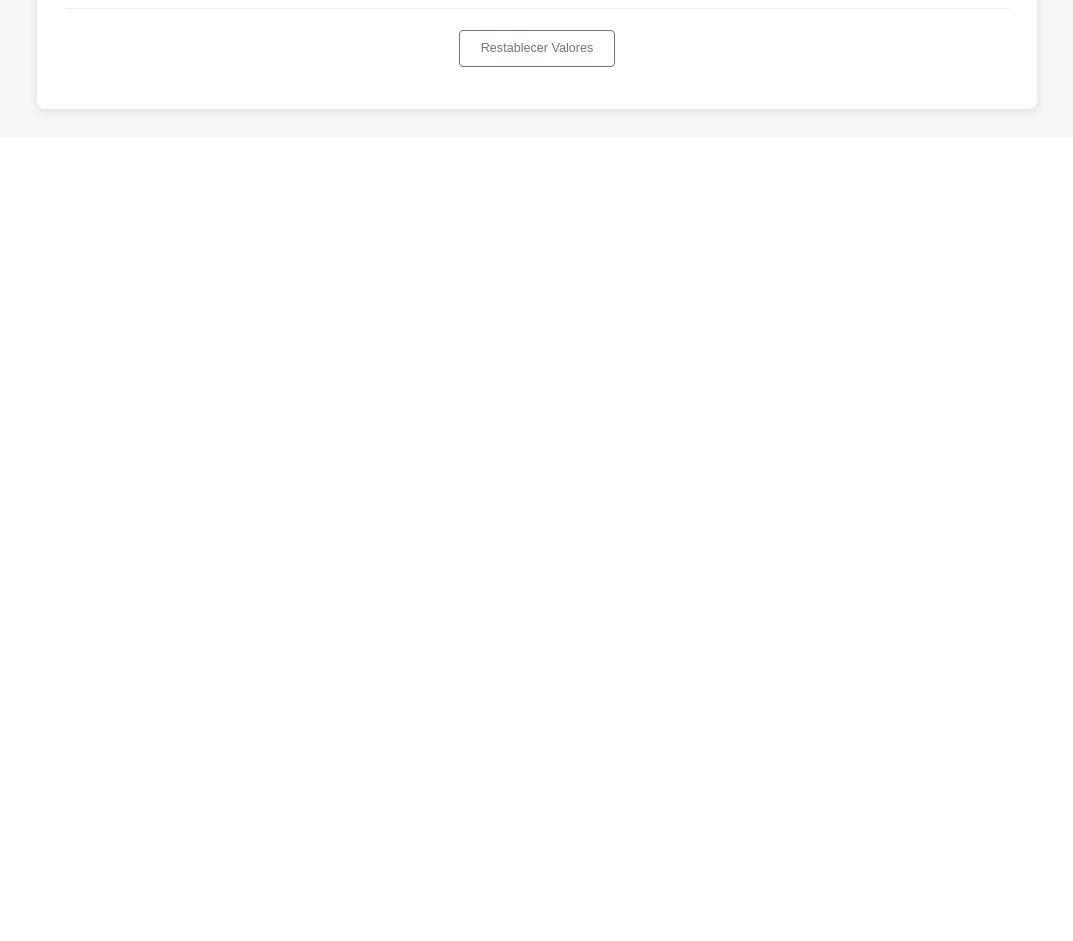
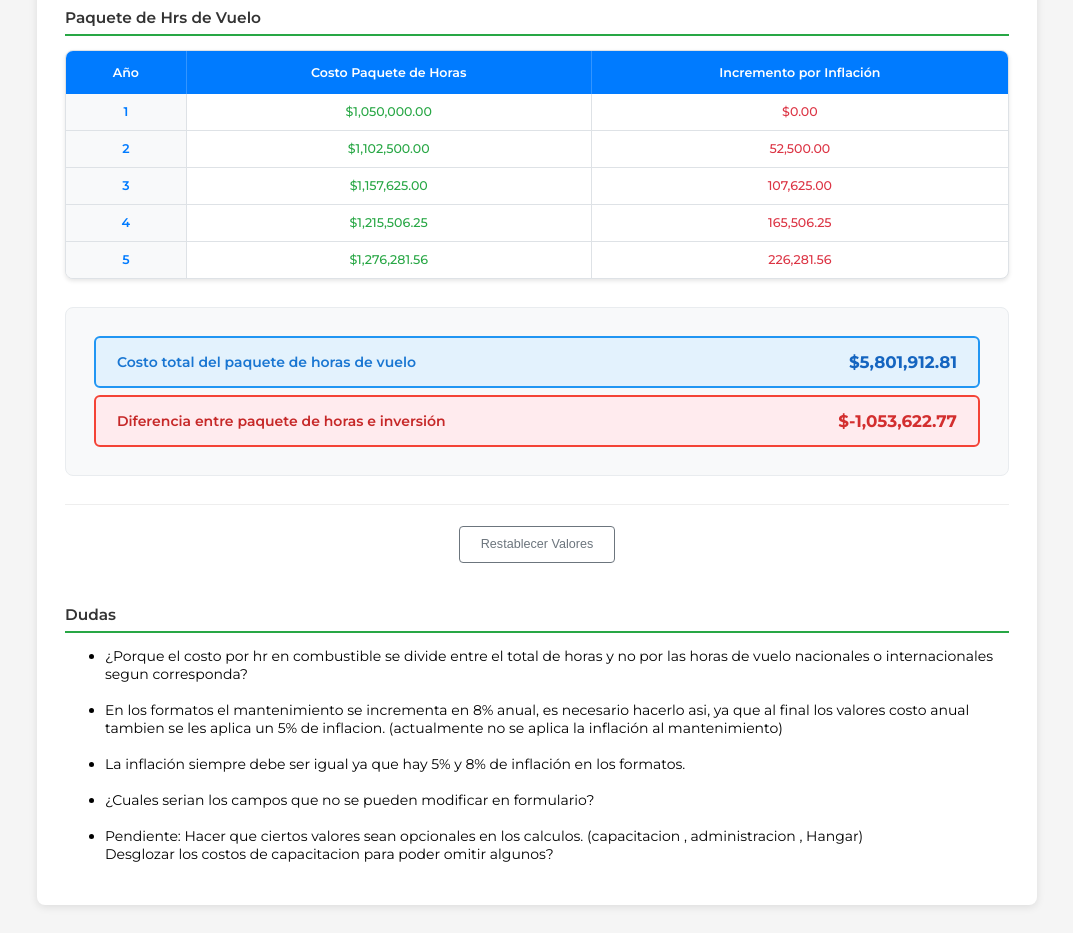
Before and after one commit to Servicios-Aereos-Estrella-SAE/aircraft-cost-calculator, a Nuxt app: page /calculadora in a window 1280 px wide. Shown: the part 3340-4281 px from the top of the page, without its empty margins (103-1176 px from the left). Before the commit the page ends 3485 px from the top, so only its background shows below. Built offline with nearby package versions, Linux system fonts and the light colour scheme.

Commit message:
feat(calculos): implement flight hour package calculations and enhance UI for cost display

```diff
--- a/app/pages/calculadora/index.controller.ts
+++ b/app/pages/calculadora/index.controller.ts
@@ -54,6 +54,43 @@ export default defineComponent({
       seguro_aeronave_anual: params.seguro_aeronave_anual,
       arrendamiento_anual: params.arrendamiento_anual,
       precio_venta_aeronave: params.precio_venta_aeronave
+    })
+
+    const paqueteHrsVuelo = computed(() => {
+      const hrs = parseFloat(formData.hrs_vuelo_nacionales_anual.toString()) + parseFloat(formData.hrs_vuelo_extranjero_anual.toString())
+      if (hrs === 0) return []
+
+      const costoHr = 3500
+      const years = formData.anos_inversion
+      const costoTotalAnual = costoHr * hrs
+      const inflationRate = formData.tasa_inflacion_anual / 100
+      const yearlyCosts = []
+
+      for (let year = 1; year <= years; year++) {
+        let costWithInflation: number
+
+        if (year === 1) {
+          // Primer año: sin inflación
+          costWithInflation = costoTotalAnual
+        } else {
+          // Años subsecuentes: aplicar inflación
+          costWithInflation = costoTotalAnual * Math.pow(1 + inflationRate, year - 1)
+        }
+
+        yearlyCosts.push({
+          anio: year,
+          costo: costWithInflation,
+          costoFormateado: formatCurrencyText(costWithInflation),
+          incremento: year === 1 ? 0 : costWithInflation - costoTotalAnual,
+          incrementoFormateado: year === 1 ? '$0.00' : formatCurrencyText(costWithInflation - costoTotalAnual)
+        })
+      }
+
+      return yearlyCosts
+    })
+
+    const paqueteHrsVueloTotal = computed(() => {
+      return paqueteHrsVuelo.value.reduce((acc: number, curr: any) => acc + curr.costo, 0)
     })
 
     const calc_costo_administrativo_hr = computed(() => {
@@ -219,29 +256,47 @@ export default defineComponent({
       const turbocina_mex_lt_hora = parseFloat(formData.turbocina_mex_lt_hora.toString())
       const costo_turbocina_mex_lt = parseFloat(formData.costo_turbocina_mex_lt.toString())
       const hrs_vuelo_nacionales_anual = parseFloat(formData.hrs_vuelo_nacionales_anual.toString())
+      const hrs_vuelo_extranjero_anual = parseFloat(formData.hrs_vuelo_extranjero_anual.toString())
+      const hrs_vuelo_total_anual = hrs_vuelo_nacionales_anual + hrs_vuelo_extranjero_anual
       const costo = (turbocina_mex_lt_hora * hrs_vuelo_nacionales_anual) * costo_turbocina_mex_lt
-      return costo / formData.tasa_cambio_usd_mxn
+      // const costo = (turbocina_mex_lt_hora * hrs_vuelo_total_anual) * costo_turbocina_mex_lt
+      const costoAnual = costo / formData.tasa_cambio_usd_mxn
+      return costoAnual
     })
 
     const calc_fuel_usd_costo_anual = computed(() => {
       const turbocina_usa_gal_hora = parseFloat(formData.turbocina_usa_gal_hora.toString())
       const costo_turbocina_usa_gal = parseFloat(formData.costo_turbocina_usa_gal.toString())
       const hrs_vuelo_extranjero_anual = parseFloat(formData.hrs_vuelo_extranjero_anual.toString())
-      return (turbocina_usa_gal_hora * hrs_vuelo_extranjero_anual) * costo_turbocina_usa_gal
+      const hrs_vuelo_nacionales_anual = parseFloat(formData.hrs_vuelo_nacionales_anual.toString())
+      const hrs_vuelo_total_anual = hrs_vuelo_nacionales_anual + hrs_vuelo_extranjero_anual
+      // return (turbocina_usa_gal_hora * hrs_vuelo_total_anual) * costo_turbocina_usa_gal
+      const costoAnual = (turbocina_usa_gal_hora * hrs_vuelo_extranjero_anual) * costo_turbocina_usa_gal
+      return costoAnual
     })
 
     const calc_fuel_mxn_costo_hr = computed(() => {
       const fuel_mxn_costo_anual = calc_fuel_mxn_costo_anual.value
+      const hrs_vuelo_extranjero_anual = parseFloat(formData.hrs_vuelo_extranjero_anual.toString())
       const hrs_vuelo_nacionales_anual = parseFloat(formData.hrs_vuelo_nacionales_anual.toString())
+      const hrs_vuelo_total_anual = hrs_vuelo_nacionales_anual + hrs_vuelo_extranjero_anual
+
       if (hrs_vuelo_nacionales_anual === 0) return 0
-      return fuel_mxn_costo_anual / hrs_vuelo_nacionales_anual
+
+      const costoHr = fuel_mxn_costo_anual / hrs_vuelo_total_anual
+      return costoHr
     })
 
     const calc_fuel_usd_costo_hr = computed(() => {
       const fuel_usd_costo_anual = calc_fuel_usd_costo_anual.value
       const hrs_vuelo_extranjero_anual = parseFloat(formData.hrs_vuelo_extranjero_anual.toString())
+      const hrs_vuelo_nacionales_anual = parseFloat(formData.hrs_vuelo_nacionales_anual.toString())
+      const hrs_vuelo_total_anual = hrs_vuelo_nacionales_anual + hrs_vuelo_extranjero_anual
+
       if (hrs_vuelo_extranjero_anual === 0) return 0
-      return fuel_usd_costo_anual / hrs_vuelo_extranjero_anual
+
+      const costoHr = fuel_usd_costo_anual / hrs_vuelo_total_anual
+      return costoHr
     })
 
     // Computed formatted value for maintenance cost with inflation
@@ -389,6 +444,10 @@ export default defineComponent({
       return formData.seguro_aeronave_anual / totalHrs
     })
 
+    const calc_diferencia_paquete_hrs_inversion = computed(() => {
+      return paqueteHrsVueloTotal.value - calc_inversion_final.value
+    })
+
     return {
       formData,
       formattedData,
@@ -422,7 +481,10 @@ export default defineComponent({
       calc_costo_arrendamiento_hr,
       calc_costo_guardia_hangar_hr,
       calc_costo_mantenimiento_hr,
-      calc_costo_seguro_hr
+      calc_costo_seguro_hr,
+      paqueteHrsVuelo,
+      paqueteHrsVueloTotal,
+      calc_diferencia_paquete_hrs_inversion
     }
   },
 })
--- a/app/pages/calculadora/index.style.scss
+++ b/app/pages/calculadora/index.style.scss
@@ -202,6 +202,32 @@
               color: #1565c0;
               font-size: 1.2rem;
             }
+
+            &.negative-value {
+              background: #ffebee;
+              border-color: #f44336;
+
+              .item-label {
+                color: #c62828;
+              }
+
+              .item-value {
+                color: #d32f2f;
+              }
+            }
+
+            &.positive-value {
+              background: #e8f5e8;
+              border-color: #4caf50;
+
+              .item-label {
+                color: #2e7d32;
+              }
+
+              .item-value {
+                color: #388e3c;
+              }
+            }
           }
         }
       }
--- a/app/pages/calculadora/index.vue
+++ b/app/pages/calculadora/index.vue
@@ -425,12 +425,86 @@
             </div>
           </div>
 
+          <h3>
+            Paquete de Hrs de Vuelo
+          </h3>
+
+          <div class="table-container">
+            <table class="cost-table">
+              <thead>
+                <tr>
+                  <th>Año</th>
+                  <th>Costo Paquete de Horas</th>
+                  <th>Incremento por Inflación</th>
+                </tr>
+              </thead>
+              <tbody>
+                <tr v-for="costo in paqueteHrsVuelo" :key="costo.anio">
+                  <td>{{ costo.anio }}</td>
+                  <td>${{ costo.costoFormateado }}</td>
+                  <td>{{ costo.incrementoFormateado }}</td>
+                </tr>
+              </tbody>
+            </table>
+          </div>
+
+          <div class="summary">
+            <div class="item total-item">
+              <div class="item-label">
+                Costo total del paquete de horas de vuelo
+              </div>
+              <div class="item-value">
+                ${{ formatCurrencyText(paqueteHrsVueloTotal) }}
+              </div>
+            </div>
+                         <div class="item total-item"
+                  :class="{
+                    'negative-value': calc_diferencia_paquete_hrs_inversion < 0,
+                    'positive-value': calc_diferencia_paquete_hrs_inversion > 0
+                  }">
+               <div class="item-label">
+                 Diferencia entre paquete de horas e inversión
+               </div>
+               <div class="item-value">
+                 ${{ formatCurrencyText(calc_diferencia_paquete_hrs_inversion) }}
+               </div>
+             </div>
+          </div>
+
           <!-- Botones de Acción -->
           <div class="form-actions">
             <button type="button" @click="resetToDefaults" class="btn btn-secondary">
               Restablecer Valores
             </button>
           </div>
+
+          <h3>
+            Dudas
+          </h3>
+
+          <ul>
+            <li>
+              ¿Porque el costo por hr en combustible se divide entre el total de horas y no por las horas de vuelo nacionales o internacionales segun corresponda?
+            </li>
+            <br>
+            <li>
+              En los formatos el mantenimiento se incrementa en 8% anual, es necesario hacerlo asi, ya que al final los valores costo anual tambien se les aplica un 5% de inflacion. (actualmente no se aplica la inflación al mantenimiento)
+            </li>
+            <br>
+            <li>
+              La inflación siempre debe ser igual ya que hay 5% y 8% de inflación en los formatos.
+            </li>
+            <br>
+            <li>
+              ¿Cuales serian los campos que no se pueden modificar en formulario?
+            </li>
+            <br>
+            <li>
+              Pendiente: Hacer que ciertos valores sean opcionales en los calculos. (capacitacion , administracion , Hangar)
+              <br>
+              Desglozar los costos de capacitacion para poder omitir algunos?
+            </li>
+          </ul>
         </form>
       </div>
     </div>
```
